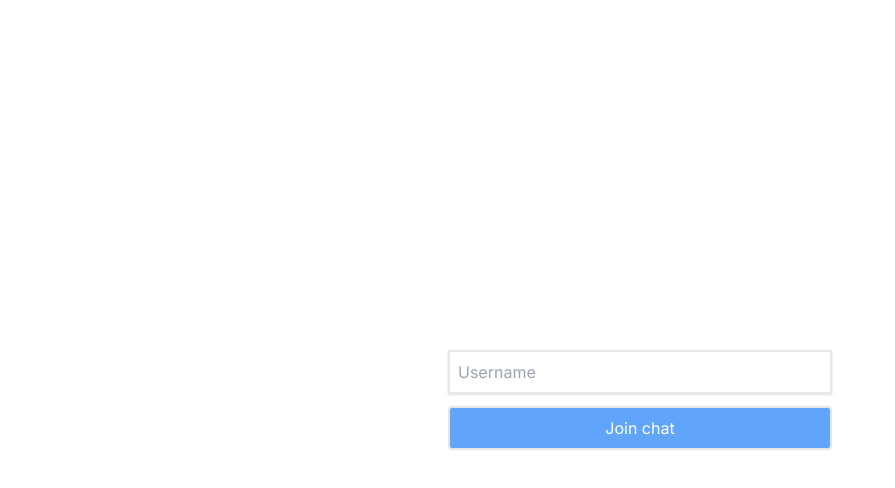
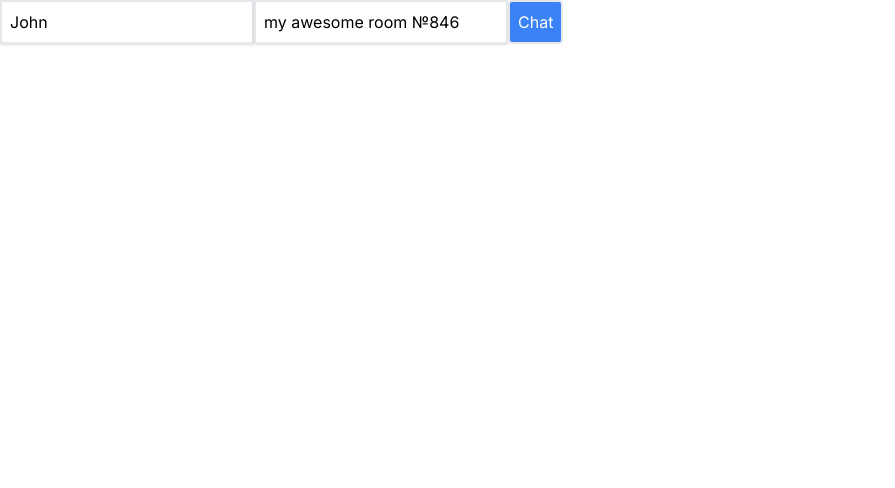
Before and after one commit to Dispersioned/ws-chat, a Next.js app in the folder frontend/: page / in a window 1280 px wide. Shown: the top 488 px of the page, without its empty margins (0-895 px from the left). Built offline with nearby package versions, Linux system fonts and the light colour scheme.

Commit message:
feat: create home component

```diff
--- a/frontend/pages/index.tsx
+++ b/frontend/pages/index.tsx
@@ -1,5 +1,6 @@
+import { Home } from '@/screens/home';
 import { LoginScreen } from '@/screens/login-screen';
 
-export default function Home() {
-  return <LoginScreen />;
+export default function HomePage() {
+  return <Home />;
 }
--- /dev/null
+++ b/frontend/screens/home/Home.tsx
@@ -0,0 +1,37 @@
+import { Button } from '@/components/tailwind/button';
+import { Input } from '@/components/tailwind/input';
+import { useLocalStorage } from '@/hooks/useLocalStorage';
+import { useRouter } from 'next/router';
+import { FormEvent, useState } from 'react';
+
+export function Home() {
+  const router = useRouter();
+
+  const [username, setUsername] = useLocalStorage('username', 'John');
+  const [roomId, setRoomId] = useState(
+    `my awesome room №${Math.random().toString().slice(3, 6)}`,
+  );
+
+  const trimmed = username.trim();
+
+  const onJoin = (e: FormEvent<HTMLFormElement>) => {
+    e.preventDefault();
+    router.push(roomId);
+  };
+
+  return (
+    <form onSubmit={onJoin}>
+      <Input
+        value={username}
+        onChange={(e) => setUsername(e.target.value)}
+        placeholder='Username'
+      />
+      <Input
+        value={roomId}
+        onChange={(e) => setRoomId(e.target.value)}
+        placeholder='Room name'
+      />
+      {trimmed && <Button type='submit'>Chat</Button>}
+    </form>
+  );
+}
--- /dev/null
+++ b/frontend/screens/home/index.ts
@@ -0,0 +1 @@
+export * from './Home';
```
